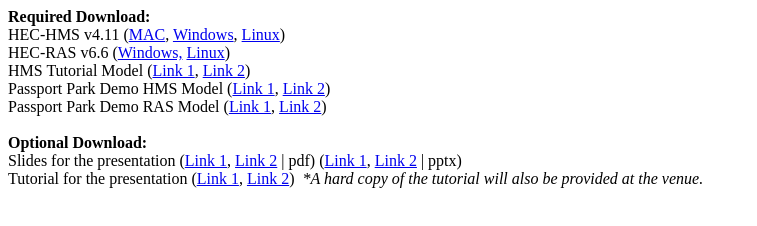
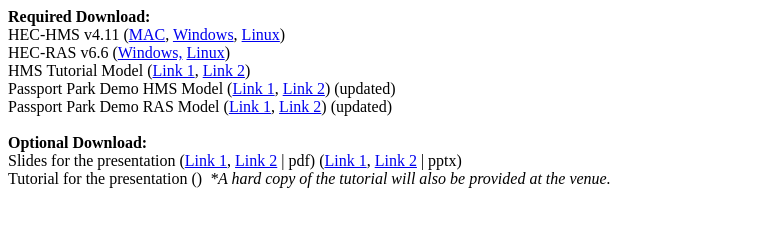
Before and after one commit to asimpaudeluta/Training-Links, a plain HTML site: page index.html in a window 1280 px wide. Shown: the whole page, without its empty margins (0-757 px from the left). Drawn offline with Linux system fonts and the light colour scheme.

Commit message:
Update download links and add presentation resources
Updated download links for HEC-HMS, HEC-RAS, and tutorial models. Added new links for presentation slides and tutorials.

```diff
--- a/index.html
+++ b/index.html
@@ -1,10 +1,10 @@
 <div><strong data-olk-copy-source="MailCompose">Required&nbsp;Download:</strong></div>
-<div>HEC-HMS v4.11 (<a id="OWA743d6101-a3df-d8c1-75d6-3e410ac65bd8" class="x_OWAAutoLink" title="https://github.com/HydrologicEngineeringCenter/hec-downloads/releases/download/1.0.29/HEC-HMS-4.11-macOS.dmg" href="https://github.com/HydrologicEngineeringCenter/hec-downloads/releases/download/1.0.29/HEC-HMS-4.11-macOS.dmg" data-auth="NotApplicable" data-linkindex="0" data-ogsc="">MAC</a>, <a id="OWA64647507-f600-fafb-034c-af3cd523c2ce" class="x_OWAAutoLink" title="https://github.com/HydrologicEngineeringCenter/hec-downloads/releases/download/1.0.29/HEC-HMS_411_Setup.exe" href="https://github.com/HydrologicEngineeringCenter/hec-downloads/releases/download/1.0.29/HEC-HMS_411_Setup.exe" data-auth="NotApplicable" data-linkindex="1" data-ogsc="">Windows</a>, <a id="OWA0025b77e-3f49-70c3-59ac-4ce2a5d303e5" class="x_OWAAutoLink" title="https://github.com/HydrologicEngineeringCenter/hec-downloads/releases/download/1.0.29/HEC-HMS-4.11-linux64.tar.gz" href="https://github.com/HydrologicEngineeringCenter/hec-downloads/releases/download/1.0.29/HEC-HMS-4.11-linux64.tar.gz" data-auth="NotApplicable" data-linkindex="2" data-ogsc="">Linux</a>)</div>
-<div>HEC-RAS v6.6 (<a href="https://github.com/HydrologicEngineeringCenter/hec-downloads/releases/download/1.0.33/HEC-RAS_66_Setup.exe">Windows,</a>&nbsp;<a href="https://www.hec.usace.army.mil/software/hec-ras/downloads/Linux_RAS_v66.zip">Linux</a>)</div>
-<div>HMS Tutorial Model (<a id="x_anchor-bdbb3132-b409-b071-9736-8011b6fe2a58" class="OWAAutoLink" href="https://drive.google.com/uc?export=download&amp;id=1VAk7_bK7O3264t76FQTGbNFfEHQ4RIBN" data-auth="NotApplicable">Link 1</a>, <a id="OWA78982fc0-aa4b-a279-937a-ca97d19a91bd" class="OWAAutoLink" href="https://drive.google.com/file/d/1VAk7_bK7O3264t76FQTGbNFfEHQ4RIBN/view?usp=sharing" data-auth="NotApplicable">Link 2</a>)</div>
-<div>Passport Park Demo HMS Model&nbsp;(<a id="OWA58983b59-d9b5-175a-7fe8-e6721097ba4b" class="OWAAutoLink" href="https://drive.google.com/uc?export=download&amp;id=1R2VcUominAQJUAsNy-4g8mTCfGbR1CMu">Link 1</a>, <a id="OWA9eb8f666-1c38-26a4-1af2-10538fb8532e" class="OWAAutoLink" href="https://drive.google.com/file/d/1R2VcUominAQJUAsNy-4g8mTCfGbR1CMu/view?usp=sharing">Link 2</a>)</div>
-<div>Passport Park Demo RAS Model (<a href="https://drive.google.com/uc?export=download&amp;id=1kdjg9Scyorqs0HaYq-TLxEAmi5Ipbf1z">Link 1</a>, <a href="https://drive.google.com/file/d/1kdjg9Scyorqs0HaYq-TLxEAmi5Ipbf1z/view?usp=sharing">Link&nbsp;2</a>)</div>
+<div>HEC-HMS v4.11 (<a id="OWA19f2fe34-6437-11fe-c33e-c2859e12dca6" class="x_OWAAutoLink" title="https://github.com/HydrologicEngineeringCenter/hec-downloads/releases/download/1.0.29/HEC-HMS-4.11-macOS.dmg" href="https://github.com/HydrologicEngineeringCenter/hec-downloads/releases/download/1.0.29/HEC-HMS-4.11-macOS.dmg" data-ogsc="" data-linkindex="0" data-auth="NotApplicable">MAC</a>, <a id="OWA5a454856-8c16-13f5-edb9-aeee2532773a" class="x_OWAAutoLink" title="https://github.com/HydrologicEngineeringCenter/hec-downloads/releases/download/1.0.29/HEC-HMS_411_Setup.exe" href="https://github.com/HydrologicEngineeringCenter/hec-downloads/releases/download/1.0.29/HEC-HMS_411_Setup.exe" data-ogsc="" data-linkindex="1" data-auth="NotApplicable">Windows</a>, <a id="OWA17e8b63a-29f1-0c2a-4d79-495e96a61c66" class="x_OWAAutoLink" title="https://github.com/HydrologicEngineeringCenter/hec-downloads/releases/download/1.0.29/HEC-HMS-4.11-linux64.tar.gz" href="https://github.com/HydrologicEngineeringCenter/hec-downloads/releases/download/1.0.29/HEC-HMS-4.11-linux64.tar.gz" data-ogsc="" data-linkindex="2" data-auth="NotApplicable">Linux</a>)</div>
+<div>HEC-RAS v6.6 (<a id="OWAa208f6a5-0bfb-87d1-4a2a-86b03da4362f" class="OWAAutoLink" href="https://github.com/HydrologicEngineeringCenter/hec-downloads/releases/download/1.0.33/HEC-RAS_66_Setup.exe">Windows,</a>&nbsp;<a id="OWA8736cfad-3b14-56e9-a852-355c676179d0" class="OWAAutoLink" href="https://www.hec.usace.army.mil/software/hec-ras/downloads/Linux_RAS_v66.zip">Linux</a>)</div>
+<div>HMS Tutorial Model (<a id="OWA513d0efd-3ca5-6d2f-ec32-44aa89080696" class="OWAAutoLink" href="https://drive.google.com/uc?export=download&amp;id=1VAk7_bK7O3264t76FQTGbNFfEHQ4RIBN" data-auth="NotApplicable">Link 1</a>, <a id="OWA0f33cd0e-13b4-af4e-fd79-6a31cd5a140f" class="OWAAutoLink" href="https://drive.google.com/file/d/1VAk7_bK7O3264t76FQTGbNFfEHQ4RIBN/view?usp=sharing" data-auth="NotApplicable">Link 2</a>)</div>
+<div>Passport Park Demo HMS Model&nbsp;(<a href="https://drive.google.com/uc?export=download&amp;id=1DRWgDbbUwnGULjDMpvPsvxaPeGr7yCOF">Link 1</a>, <a href="https://drive.google.com/file/d/1DRWgDbbUwnGULjDMpvPsvxaPeGr7yCOF/view?usp=drive_link">Link 2</a>) (updated)</div>
+<div>Passport Park Demo RAS Model (<a href="https://drive.google.com/uc?export=download&amp;id=1cTmeSrBKRut2MgKZ7nS4H_2eihZtrOFR">Link 1</a>, <a href="https://drive.google.com/file/d/1cTmeSrBKRut2MgKZ7nS4H_2eihZtrOFR/view?usp=sharing">Link 2</a>) (updated)</div>
 <div>&nbsp;</div>
 <div><strong>Optional Download:</strong></div>
-<div>Slides for the presentation (<a id="anchor-5987cd6e-a0e6-6982-0a4c-ece35ca6b2ce" href="https://drive.google.com/uc?export=download&amp;id=17z9b-SW0aZ6d_9qouTktDqdZ9YlgEmxk">Link 1</a>, <a href="https://drive.google.com/file/d/17z9b-SW0aZ6d_9qouTktDqdZ9YlgEmxk/view?usp=sharing">Link 2</a>&nbsp;| pdf) (<a href="https://drive.google.com/uc?export=download&amp;id=1QpWj-vatjqwOsiy1lntYSVKg7jj5QuEa">Link 1</a>, <a href="https://docs.google.com/presentation/d/1QpWj-vatjqwOsiy1lntYSVKg7jj5QuEa/edit?usp=sharing&amp;ouid=113720707181269710329&amp;rtpof=true&amp;sd=true">Link 2</a>&nbsp;| pptx) &nbsp;</div>
-<div>Tutorial for the presentation (<a id="anchor-5aeea5d3-3130-efce-382b-0e061f4ff3b4" href="https://drive.google.com/uc?export=download&amp;id=10B6GIIXelhcdQuXyBLKEFVF5tPP3psYy">Link 1</a>, <a href="https://drive.google.com/file/d/10B6GIIXelhcdQuXyBLKEFVF5tPP3psYy/view?usp=sharing">Link 2</a>)&nbsp; <em>*A hard copy of the tutorial will also be provided at the venue.</em></div>
+<div>Slides for the presentation (<a id="OWAefa1bb4b-4a1a-c49b-217b-b547715a7d9a" class="OWAAutoLink" href="https://drive.google.com/uc?export=download&amp;id=17z9b-SW0aZ6d_9qouTktDqdZ9YlgEmxk">Link 1</a>, <a id="OWA0c21a80c-8512-3fbc-6b26-25d3c01f98ba" class="OWAAutoLink" href="https://drive.google.com/file/d/17z9b-SW0aZ6d_9qouTktDqdZ9YlgEmxk/view?usp=sharing">Link 2</a>&nbsp;| pdf) (<a id="OWAdcadf6cf-a804-2c74-4846-b65d47abd55e" class="OWAAutoLink" href="https://drive.google.com/uc?export=download&amp;id=1QpWj-vatjqwOsiy1lntYSVKg7jj5QuEa">Link 1</a>, <a id="OWA96cd388a-545e-8500-3bb3-f374de91c77d" class="OWAAutoLink" href="https://docs.google.com/presentation/d/1QpWj-vatjqwOsiy1lntYSVKg7jj5QuEa/edit?usp=sharing&amp;ouid=113720707181269710329&amp;rtpof=true&amp;sd=true">Link 2</a>&nbsp;| pptx) &nbsp;</div>
+<div>Tutorial for the presentation () &nbsp;<em>*A hard copy of the tutorial will also be provided at the venue.</em></div>
```
